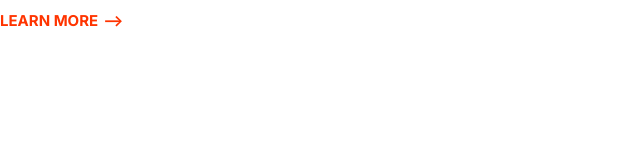
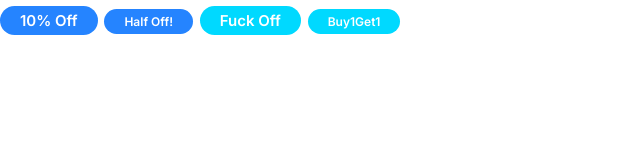
Before and after one commit to whyDoILoveThis/First-Web-Project-Moshified-, a plain HTML site: page index.html in a window 1280 px wide. Shown: the whole page, without its empty margins (0-640 px from the left). Drawn offline with Linux system fonts and the light colour scheme.

Commit message:
Build Badge Component & Update Color Pallete

```diff
--- a/css/style.css
+++ b/css/style.css
@@ -1,6 +1,6 @@
 :root {
-    --color-primary: #00d9ff;
-    --color-secondary: #2584ff;
+    --color-primary: #2584ff;
+    --color-secondary: #00d9ff;
     --color-accent: #ff3400;
     --color-headings: #1b0760;
     --color-body-text: #918ca4;
@@ -69,3 +69,37 @@ p {
     }
 
 }
+
+/* Badges */
+.badge {
+    border-radius: 20px;
+    padding: 0.5rem 2rem;
+    font-weight: 600;
+    white-space: nowrap;
+    font-size: 2rem;
+    transition: font-size 0.5s;
+}
+
+.badge--small {
+    font-size: 1.6rem;
+}
+
+.badge--primary {
+    background: var(--color-primary);
+    color: #fff;
+}
+.badge--secondary {
+
+    background: var(--color-secondary);
+    color: #fff;
+}
+
+@media screen and (min-width: 1024px){
+    .badge {
+        font-size: 1.5rem;
+    }
+
+    .badge--small {
+        font-size: 1.2rem;
+    }
+}
--- a/index.html
+++ b/index.html
@@ -6,7 +6,7 @@
     <link rel="preconnect" href="https://fonts.googleapis.com" />
     <link rel="preconnect" href="https://fonts.gstatic.com" crossorigin />
     <link
-      href="https://fonts.googleapis.com/css2?family=Inter:wght@400;700&display=swap"
+      href="https://fonts.googleapis.com/css2?family=Inter:wght@400;600;700&display=swap"
       rel="stylesheet"
     />
     <link rel="stylesheet" href="/css/normalize.css" />
@@ -14,6 +14,9 @@
     <title>Smithified.com</title>
   </head>
   <body>
-    <a class="link-arrow" href="#">Learn More</a>
+    <span class="badge badge--primary">10% Off</span>
+    <span class="badge badge--primary badge--small">Half Off!</span>
+    <span class="badge badge--secondary">Fuck Off</span>
+    <span class="badge badge--secondary badge--small">Buy1Get1</span>
   </body>
 </html>
```
